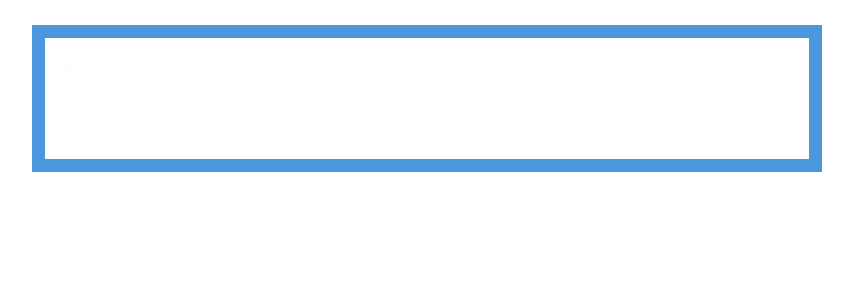
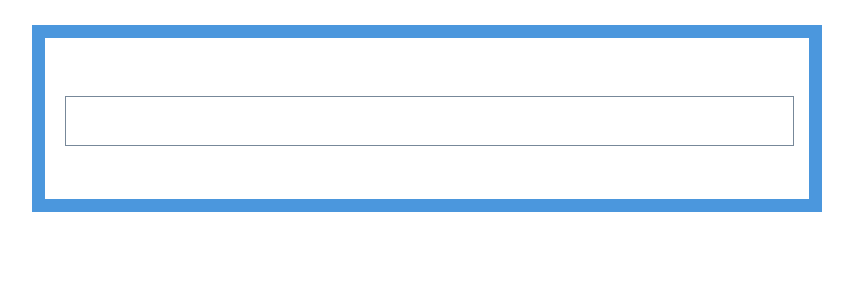
Before and after one commit to mjh1968/dictionary-app, a React (Create React App) app: page / in a window 1280 px wide. Shown: the top 300 px of the page, without its empty margins (213-1066 px from the left). Built offline with nearby package versions, Linux system fonts and the light colour scheme.

Commit message:
some experiences

```diff
--- a/src/Dictionary.css
+++ b/src/Dictionary.css
@@ -4,17 +4,19 @@ h1 {
   color: #0046be;
   line-height: 1.2;
 }
-input.input_form {
-  width: 98%;
-  height: 46px;
-  border: solid 1px;
-  border-radius: 3px;
-  color: #e3e5e925;
-  font-size: 18px;
+.searchForm {
+  padding-top: 20px;
 }
 
-input.input_form:focus {
-  border: none #e3e5e9;
+input[type="text"] {
+  width: 98%;
+  padding: 12px 20px;
+  margin: 8px 0;
+  box-sizing: border-box;
+  border: 1px solid lightslategrey;
+  outline: none;
+}
 
-  background-color: #e3e5e9;
+input[type="text"]:focus {
+  background-color: lightblue;
 }
--- a/src/Dictionary.js
+++ b/src/Dictionary.js
@@ -10,8 +10,11 @@ export default function Dictionary() {
   }
   return (
     <div className="dictionary">
-      <form onSubmit={search}>
-        <input type="search" className="input_form"></input>
+      <form className="searchForm">
+        <input type="text" id="fname" name="fname"></input>
+        {/* <label class="form-label" for="form1">
+          Search
+        </label> */}
       </form>
     </div>
   );
```
Also changed, not shown: images/outline_search_black_24dp.png (added).
